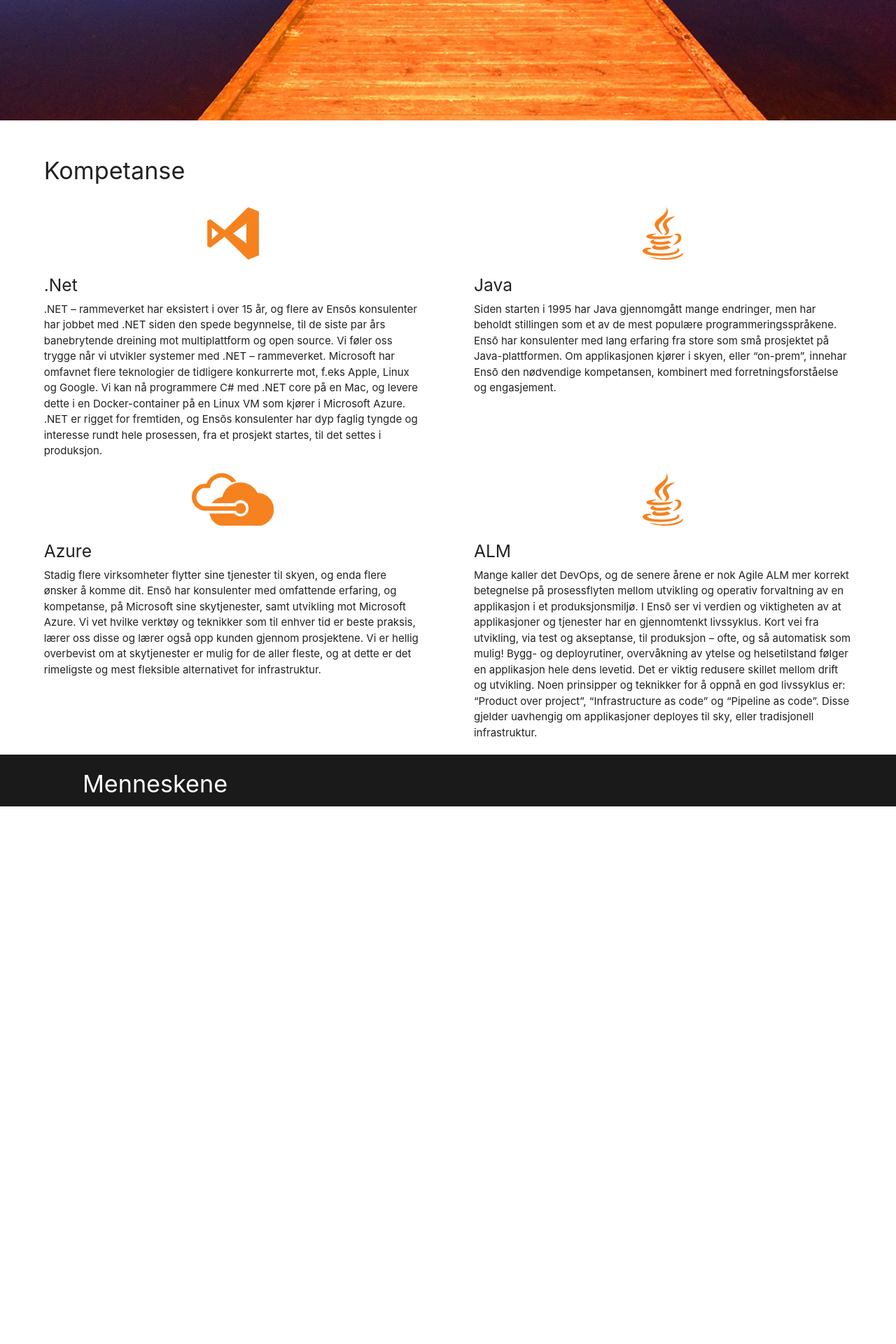
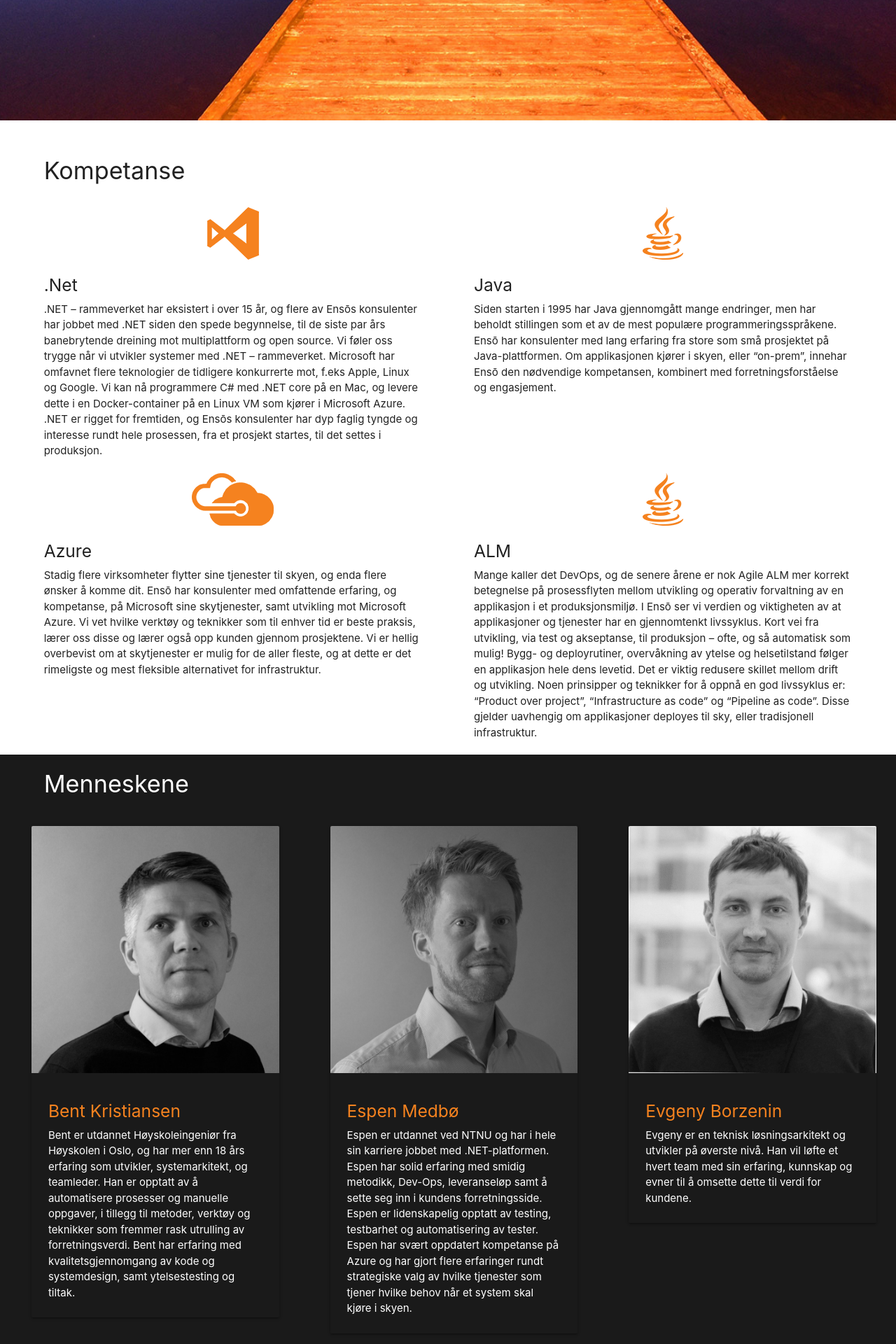
Before and after one commit to ensolabs/ensolabs.github.io, a Jekyll site: the page built from index.html, in a window 1280 px wide. Shown: the part 792-2712 px from the top of the page at 70% size. Built offline with Jekyll 4.4.1, drawn with Linux system fonts in a browser that asks for light colours; before the commit the page ends 1944 px from its top, so only the background shows below that.

Commit message:
a few ppls

```diff
--- a/index.html
+++ b/index.html
@@ -100,8 +100,84 @@
 
 <div class="enso-dark-panel">
     <div class="row">
-        <div class="col s11 offset-s1">
-            <h4 class="white-text">Menneskene</h4>
+        <div class="col l6 m12">
+            <div class="enso-content-left-gutter">
+                <h4 class="white-text">Menneskene</h4>
+            </div>
         </div>
     </div>
+    <div class="row">
+        <div class="col l4 m12">
+            <div class="enso-content-left-gutter">
+                <div class="card enso-dark-panel">
+                    <div class="card-image">
+                        <img src="media/images/menneskene/bent.jpg">
+                    </div>
+                    <div class="card-content">
+                        <h5 class="enso-orange">
+                            Bent Kristiansen
+                        </h5>
+                        <p>
+                                Bent er utdannet Høyskoleingeniør fra Høyskolen i Oslo, og har mer enn 18 års erfaring som utvikler, systemarkitekt, og teamleder. Han er opptatt av å automatisere prosesser og manuelle oppgaver, i tillegg til metoder, verktøy og teknikker som fremmer rask utrulling av forretningsverdi. Bent har erfaring med kvalitetsgjennomgang av kode og systemdesign, samt ytelsestesting og tiltak.
+                        </p>
+                    </div>
+                </div>
+            </div>
+        </div>
+
+        <div class="col l4 m12">
+                <div class="enso-content-left-gutter">
+                    <div class="card enso-dark-panel">
+                        <div class="card-image">
+                            <img src="media/images/menneskene/espen.jpg">
+                        </div>
+                        <div class="card-content">
+                            <h5 class="enso-orange">
+                                Espen Medbø
+                            </h5>
+                            <p>
+                                    Espen er utdannet ved NTNU og har i hele sin karriere jobbet med .NET-platformen. Espen har solid erfaring med smidig metodikk, Dev-Ops, leveranseløp samt å sette seg inn i kundens forretningsside. Espen er lidenskapelig opptatt av testing, testbarhet og automatisering av tester. Espen har svært oppdatert kompetanse på Azure og har gjort flere erfaringer rundt strategiske valg av hvilke tjenester som tjener hvilke behov når et system skal kjøre i skyen.
+                            </p>
+                        </div>
+                    </div>
+                </div>
+            </div>
+
+            <div class="col l4 m12">
+                    <div class="enso-content-left-gutter">
+                        <div class="card enso-dark-panel">
+                            <div class="card-image">
+                                <img src="media/images/menneskene/evgeny.jpg">
+                            </div>
+                            <div class="card-content">
+                                <h5 class="enso-orange">
+                                    Evgeny Borzenin
+                                </h5>
+                                <p>
+                                        Evgeny er en teknisk løsningsarkitekt og utvikler på øverste nivå. Han vil løfte et hvert team med sin erfaring, kunnskap og evner til å omsette dette til verdi for kundene.
+                                </p>
+                            </div>
+                        </div>
+                    </div>
+                </div>
+    </div>
 </div>
+
+<!--
+<div class="row">
+        <div class="col s12 m7">
+          <div class="card">
+            <div class="card-image">
+              <img src="images/sample-1.jpg">
+              <span class="card-title">Card Title</span>
+            </div>
+            <div class="card-content">
+              <p>I am a very simple card. I am good at containing small bits of information.
+              I am convenient because I require little markup to use effectively.</p>
+            </div>
+            <div class="card-action">
+              <a href="#">This is a link</a>
+            </div>
+          </div>
+        </div>
+      </div> -->
--- a/media/css/main.css
+++ b/media/css/main.css
@@ -32,6 +32,10 @@
 
 .enso-dark-panel{
     background-color: #1a1a1a;
+    color: white;
+}
+.enso-orange{
+    color: #f5821f;
 }
 
 .enso-mu-1{
```
Also changed, not shown: media/images/menneskene/bent.jpg (added), media/images/menneskene/espen.jpg (added), media/images/menneskene/evgeny.jpg (added).
